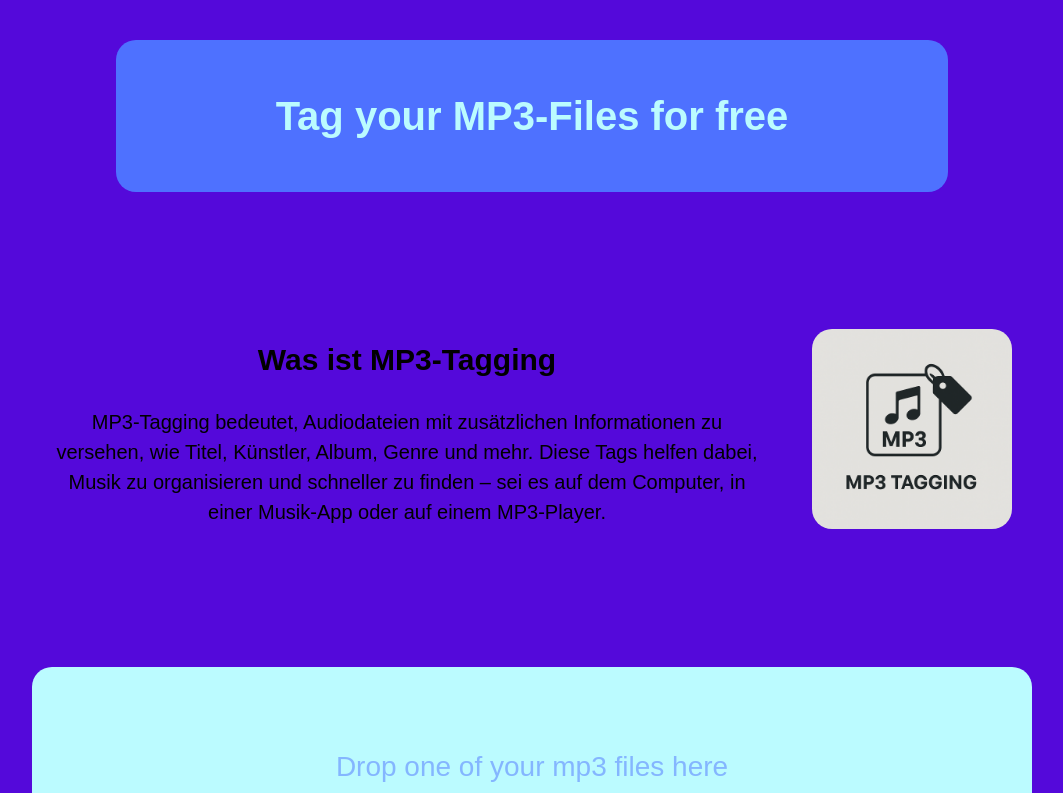
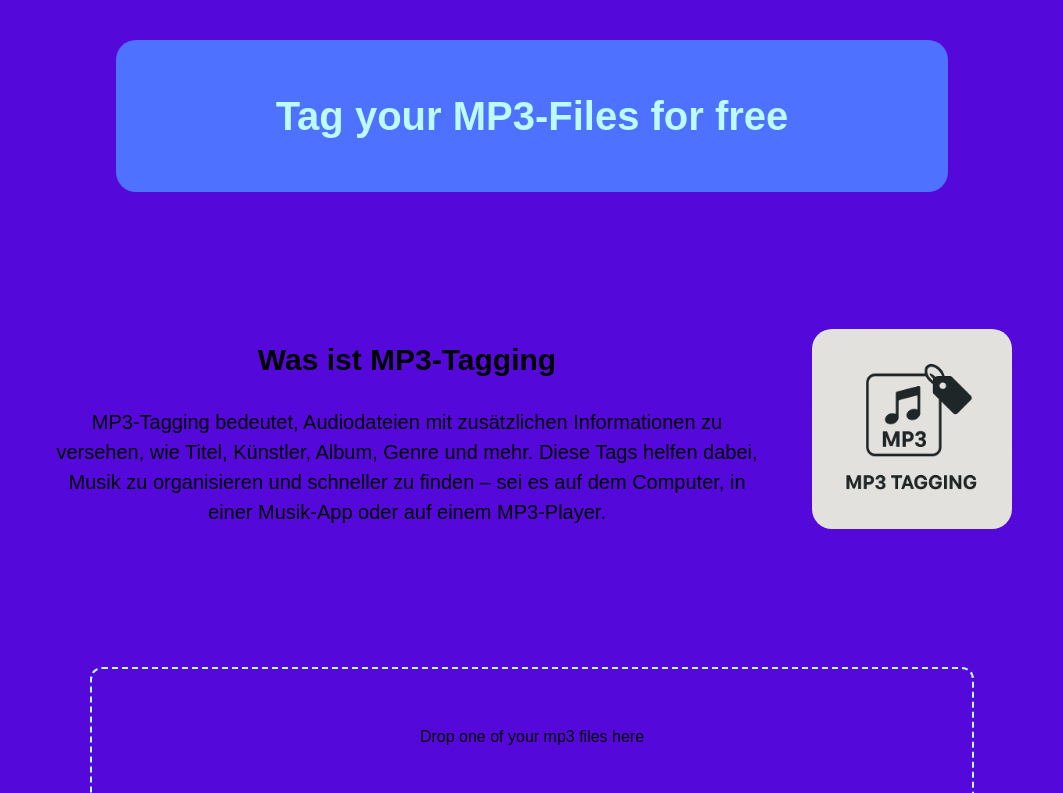
Before and after one commit to Youdontknowme720/taggerweb, a React (Vite) app: page / in a window 1280 px wide. Shown: the top 793 px of the page, without its empty margins (108-1171 px from the left). Built offline with nearby package versions, Linux system fonts and the light colour scheme.

Commit message:
shaky red animation

```diff
--- a/src/comps/DropboxAndInput/Dropbox.tsx
+++ b/src/comps/DropboxAndInput/Dropbox.tsx
@@ -1,49 +1,82 @@
+import { motion } from 'framer-motion';
 import React from 'react';
-import './Dropbox.css';
 
 type DropboxProps = {
     onFileDrop: (file: File) => void;
 };
 
-const FileDrop: React.FC<DropboxProps> = ({onFileDrop}) => {
+const FileDrop: React.FC<DropboxProps> = ({ onFileDrop }) => {
     const [droppedFiles, setDroppedFiles] = React.useState<File[]>([]);
+    const [isInvalid, setIsInvalid] = React.useState(false);
 
     const handleDrop = (e: React.DragEvent<HTMLDivElement>) => {
         e.preventDefault();
         e.stopPropagation();
         const files = Array.from(e.dataTransfer.files);
-        if (files[0].name.split('.').pop() === 'mp3'){
+
+        if (files.length === 0) return;
+
+        const file = files[0];
+        const extension = file.name.split('.').pop()?.toLowerCase();
+
+        if (extension === 'mp3') {
             setDroppedFiles(files);
-            onFileDrop(files[0]);
-            console.log(files);
+            onFileDrop(file);
+            setIsInvalid(false);
+        } else {
+            setIsInvalid(true);
+            setTimeout(() => setIsInvalid(false), 500); // shake nur kurz
         }
-    }
+    };
 
     const handleDragOver = (e: React.DragEvent<HTMLDivElement>) => {
         e.preventDefault();
         e.stopPropagation();
-    }
+    };
 
     return (
-        <div
-            className='container-dropbox'
+        <motion.div
+            className="container-dropbox"
             onDrop={handleDrop}
             onDragOver={handleDragOver}
+            animate={isInvalid ? { x: [-10, 10, -10, 10, 0] } : {}}
+            transition={{ duration: 0.8 }}
+            style={{
+                border: isInvalid ? '2px solid red' : '2px dashed #BBFBFF',
+                padding: '40px',
+                width: '800px',
+                textAlign: 'center',
+                fontFamily: 'Outfit, sans-serif',
+                borderRadius: '12px',
+                marginBottom: '20px',
+            }}
         >
-            <p className='dropbox-text'>Drop one of your mp3 files here</p>
+            <p className="dropbox-text">Drop one of your mp3 files here</p>
+
+            {isInvalid && (
+                <p style={{ color: 'red', marginTop: '10px' }}>
+                    Nur MP3-Dateien sind erlaubt.
+                </p>
+            )}
+
             {droppedFiles.length > 0 && (
-                <ul style={{marginTop: '0px'}}>
+                <ul style={{ marginTop: '10px' }}>
                     {droppedFiles.map((file, index) => (
-                        <p key={index}
-                           style={{fontFamily: 'Outfit, sans-serif',
-                           fontSize: '20px', color: '#4E71FF'}}>
+                        <p
+                            key={index}
+                            style={{
+                                fontFamily: 'Outfit, sans-serif',
+                                fontSize: '20px',
+                                color: '#4E71FF',
+                            }}
+                        >
                             {file.name}
                         </p>
                     ))}
                 </ul>
             )}
-        </div>
-    )
-}
+        </motion.div>
+    );
+};
 
 export default FileDrop;
```
